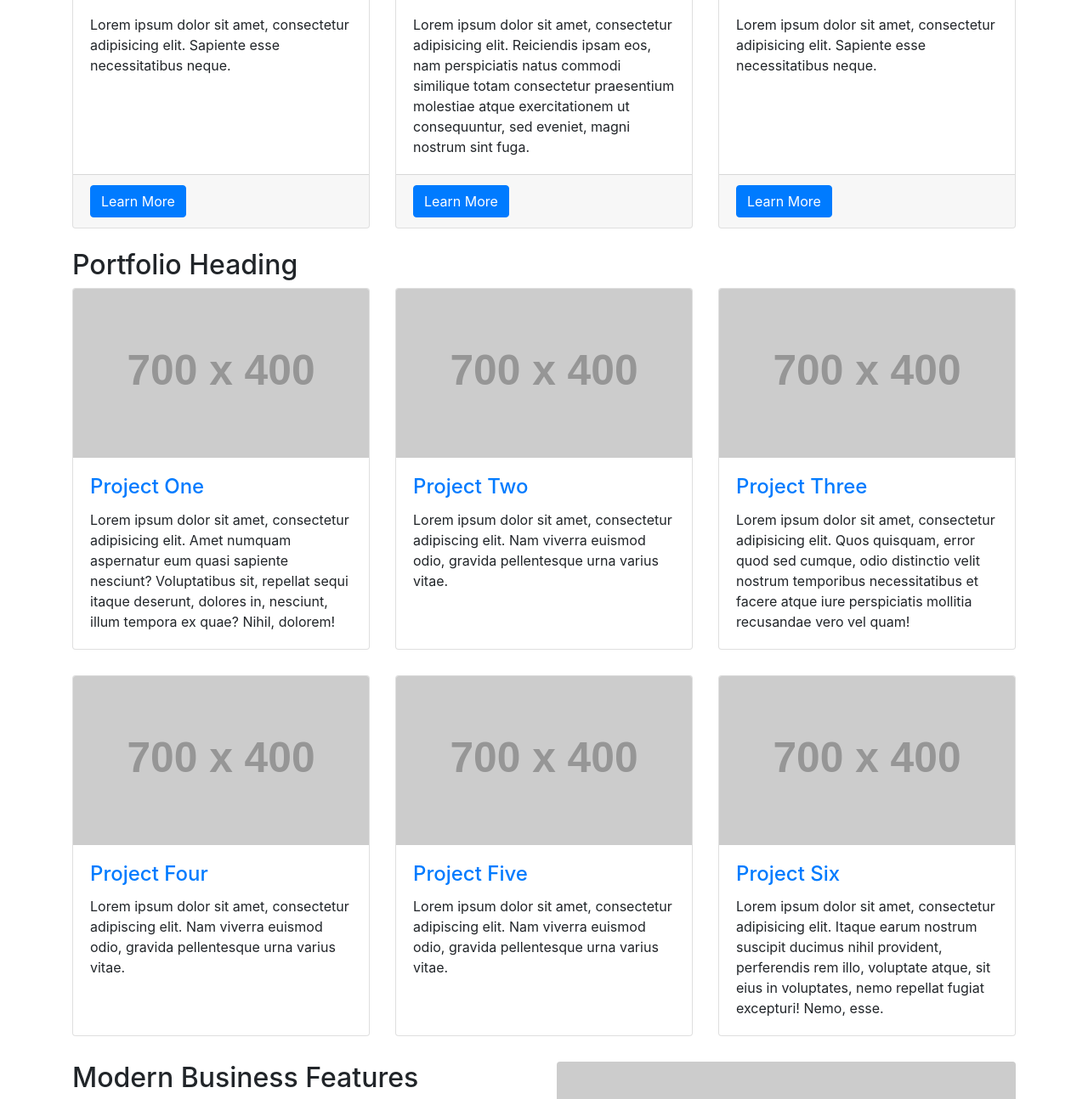
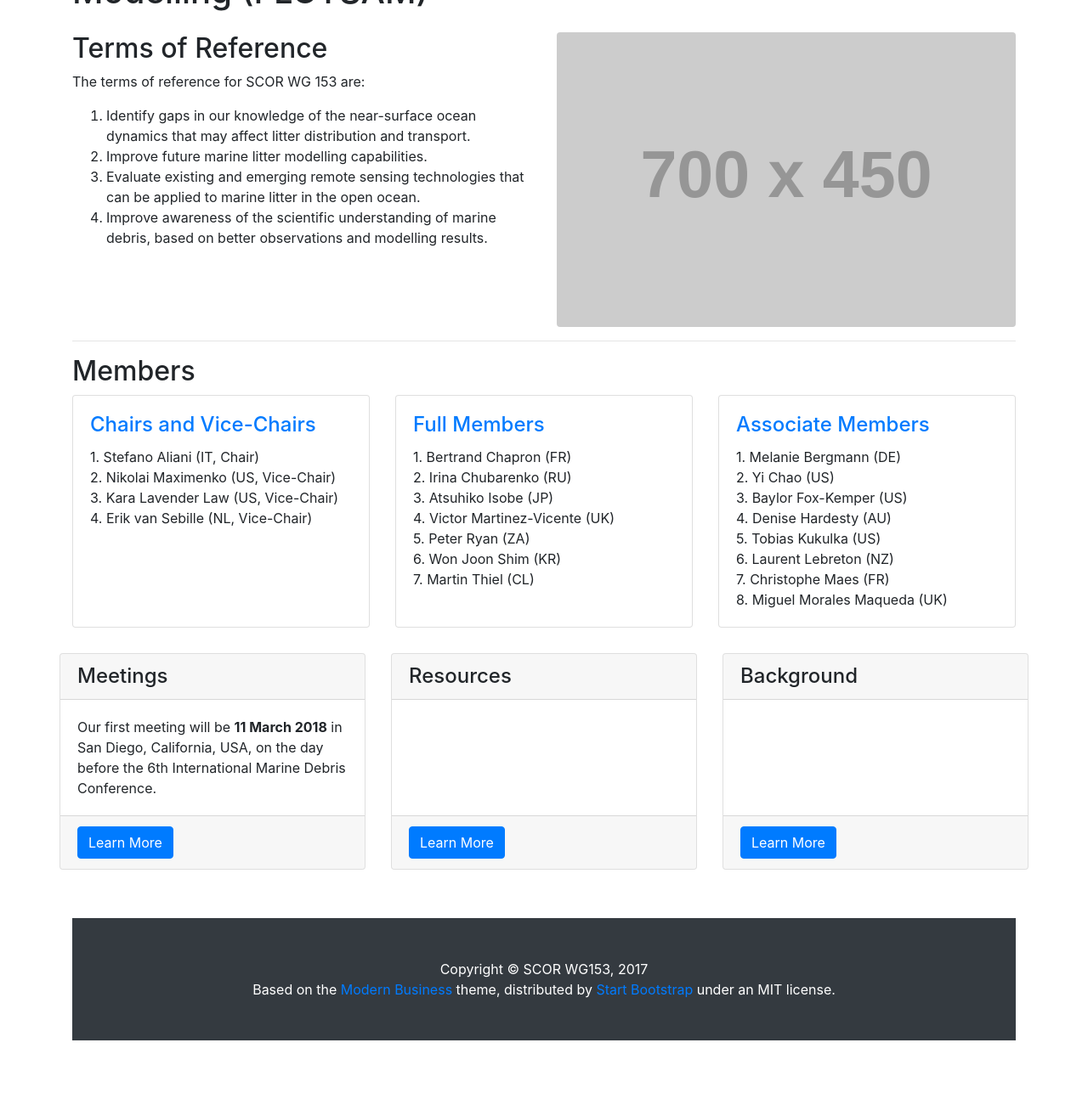
Before and after one commit to SCOR-FLOTSAM/website, a website: page index.html in a window 1280 px wide. Shown: the part 730-2024 px from the top of the page at 85% size. After the commit the page ends 1955 px from the top, so only its background shows below. Drawn offline with Linux system fonts and the light colour scheme; placeholder pictures from the web are drawn by us.

Commit message:
First push of scor texts

```diff
--- a/index.html
+++ b/index.html
@@ -8,7 +8,7 @@
     <meta name="description" content="">
     <meta name="author" content="">
 
-    <title>Modern Business - Start Bootstrap Template</title>
+    <title>SCOR WG 153: FLOTSAM</title>
 
     <!-- Bootstrap core CSS -->
     <link href="vendor/bootstrap/css/bootstrap.min.css" rel="stylesheet">
@@ -23,7 +23,7 @@
     <!-- Navigation -->
     <nav class="navbar fixed-top navbar-expand-lg navbar-dark bg-dark fixed-top">
       <div class="container">
-        <a class="navbar-brand" href="index.html">Start Bootstrap</a>
+        <a class="navbar-brand" href="index.html">SCOR WG 153: FLOTSAM</a>
         <button class="navbar-toggler navbar-toggler-right" type="button" data-toggle="collapse" data-target="#navbarResponsive" aria-controls="navbarResponsive" aria-expanded="false" aria-label="Toggle navigation">
           <span class="navbar-toggler-icon"></span>
         </button>
@@ -121,15 +121,100 @@
     <!-- Page Content -->
     <div class="container">
 
-      <h1 class="my-4">Welcome to Modern Business</h1>
+      <h1 class="my-4">SCOR Working Group 153:<br>
+        Floating Litter and its Oceanic TranSport Analysis and Modelling (FLOTSAM)</h1>
+
+      <!-- Features Section -->
+      <div class="row">
+        <div class="col-lg-6">
+          <h2>Terms of Reference</h2>
+          <p>The terms of reference for SCOR WG 153 are:</p>
+          <ol>
+            <li>Identify gaps in our knowledge of the near-surface ocean dynamics that may affect litter distribution and transport.</li>
+            <li>Improve future marine litter modelling capabilities.</li>
+            <li>Evaluate existing and emerging remote sensing technologies that can be applied to marine litter in the open ocean.</li>
+            <li>Improve awareness of the scientific understanding of marine debris, based on better observations and modelling results.</li>
+          </ol>
+          <p></p>
+        </div>
+        <div class="col-lg-6">
+          <img class="img-fluid rounded" src="http://placehold.it/700x450" alt="">
+        </div>
+      </div>
+      <!-- /.row -->
+
+      <hr>
+
+      <!-- Portfolio Section -->
+      <h2>Members</h2>
+
+      <div class="row">
+        <div class="col-lg-4 col-sm-6 portfolio-item">
+          <div class="card h-100">
+            <!--<a href="#"><img class="card-img-top" src="http://placehold.it/700x400" alt=""></a>-->
+            <div class="card-body">
+              <h4 class="card-title">
+                <a href="#">Chairs and Vice-Chairs</a>
+              </h4>
+              <p class="card-text">
+                1. Stefano Aliani (IT, Chair)<br>
+                2. Nikolai Maximenko (US, Vice-Chair)<br>
+                3. Kara Lavender Law (US, Vice-Chair)<br>
+                4. Erik van Sebille (NL, Vice-Chair)
+              </p>
+            </div>
+          </div>
+        </div>
+        <div class="col-lg-4 col-sm-6 portfolio-item">
+          <div class="card h-100">
+            <!--<a href="#"><img class="card-img-top" src="http://placehold.it/700x400" alt=""></a>-->
+            <div class="card-body">
+              <h4 class="card-title">
+                <a href="#">Full Members</a>
+              </h4>
+              <p class="card-text">
+                1. Bertrand Chapron (FR)<br>
+                2. Irina Chubarenko (RU)<br>
+                3. Atsuhiko Isobe (JP)<br>
+                4. Victor Martinez-Vicente (UK)<br>
+                5. Peter Ryan (ZA)<br>
+                6. Won Joon Shim (KR)<br>
+                7. Martin Thiel (CL)
+              </p>
+            </div>
+          </div>
+        </div>
+        <div class="col-lg-4 col-sm-6 portfolio-item">
+          <div class="card h-100">
+            <!--<a href="#"><img class="card-img-top" src="http://placehold.it/700x400" alt=""></a>-->
+            <div class="card-body">
+              <h4 class="card-title">
+                <a href="#">Associate Members</a>
+              </h4>
+              <p class="card-text">
+                1. Melanie Bergmann (DE)<br>
+                2. Yi Chao (US)<br>
+                3. Baylor Fox-Kemper (US)<br>
+                4. Denise Hardesty (AU)<br>
+                5. Tobias Kukulka (US)<br>
+                6. Laurent Lebreton (NZ)<br>
+                7. Christophe Maes (FR)<br>
+                8. Miguel Morales Maqueda (UK)<br>
+              </p>
+            </div>
+          </div>
+        </div>
+      <!-- /.row -->
+
+      <hr>
 
       <!-- Marketing Icons Section -->
       <div class="row">
         <div class="col-lg-4 mb-4">
           <div class="card h-100">
-            <h4 class="card-header">Card Title</h4>
+            <h4 class="card-header">Meetings</h4>
             <div class="card-body">
-              <p class="card-text">Lorem ipsum dolor sit amet, consectetur adipisicing elit. Sapiente esse necessitatibus neque.</p>
+              <p class="card-text">Our first meeting will be <strong>11 March 2018</strong> in San Diego, California, USA, on the day before the 6th International Marine Debris Conference.</p>
             </div>
             <div class="card-footer">
               <a href="#" class="btn btn-primary">Learn More</a>
@@ -138,9 +223,11 @@
         </div>
         <div class="col-lg-4 mb-4">
           <div class="card h-100">
-            <h4 class="card-header">Card Title</h4>
+            <h4 class="card-header">Resources</h4>
             <div class="card-body">
-              <p class="card-text">Lorem ipsum dolor sit amet, consectetur adipisicing elit. Reiciendis ipsam eos, nam perspiciatis natus commodi similique totam consectetur praesentium molestiae atque exercitationem ut consequuntur, sed eveniet, magni nostrum sint fuga.</p>
+              <p class="card-text">
+
+              </p>
             </div>
             <div class="card-footer">
               <a href="#" class="btn btn-primary">Learn More</a>
@@ -149,9 +236,11 @@
         </div>
         <div class="col-lg-4 mb-4">
           <div class="card h-100">
-            <h4 class="card-header">Card Title</h4>
+            <h4 class="card-header">Background</h4>
             <div class="card-body">
-              <p class="card-text">Lorem ipsum dolor sit amet, consectetur adipisicing elit. Sapiente esse necessitatibus neque.</p>
+              <p class="card-text">
+
+              </p>
             </div>
             <div class="card-footer">
               <a href="#" class="btn btn-primary">Learn More</a>
@@ -161,112 +250,8 @@
       </div>
       <!-- /.row -->
 
-      <!-- Portfolio Section -->
-      <h2>Portfolio Heading</h2>
-
-      <div class="row">
-        <div class="col-lg-4 col-sm-6 portfolio-item">
-          <div class="card h-100">
-            <a href="#"><img class="card-img-top" src="http://placehold.it/700x400" alt=""></a>
-            <div class="card-body">
-              <h4 class="card-title">
-                <a href="#">Project One</a>
-              </h4>
-              <p class="card-text">Lorem ipsum dolor sit amet, consectetur adipisicing elit. Amet numquam aspernatur eum quasi sapiente nesciunt? Voluptatibus sit, repellat sequi itaque deserunt, dolores in, nesciunt, illum tempora ex quae? Nihil, dolorem!</p>
-            </div>
-          </div>
-        </div>
-        <div class="col-lg-4 col-sm-6 portfolio-item">
-          <div class="card h-100">
-            <a href="#"><img class="card-img-top" src="http://placehold.it/700x400" alt=""></a>
-            <div class="card-body">
-              <h4 class="card-title">
-                <a href="#">Project Two</a>
-              </h4>
-              <p class="card-text">Lorem ipsum dolor sit amet, consectetur adipiscing elit. Nam viverra euismod odio, gravida pellentesque urna varius vitae.</p>
-            </div>
-          </div>
-        </div>
-        <div class="col-lg-4 col-sm-6 portfolio-item">
-          <div class="card h-100">
-            <a href="#"><img class="card-img-top" src="http://placehold.it/700x400" alt=""></a>
-            <div class="card-body">
-              <h4 class="card-title">
-                <a href="#">Project Three</a>
-              </h4>
-              <p class="card-text">Lorem ipsum dolor sit amet, consectetur adipisicing elit. Quos quisquam, error quod sed cumque, odio distinctio velit nostrum temporibus necessitatibus et facere atque iure perspiciatis mollitia recusandae vero vel quam!</p>
-            </div>
-          </div>
-        </div>
-        <div class="col-lg-4 col-sm-6 portfolio-item">
-          <div class="card h-100">
-            <a href="#"><img class="card-img-top" src="http://placehold.it/700x400" alt=""></a>
-            <div class="card-body">
-              <h4 class="card-title">
-                <a href="#">Project Four</a>
-              </h4>
-              <p class="card-text">Lorem ipsum dolor sit amet, consectetur adipiscing elit. Nam viverra euismod odio, gravida pellentesque urna varius vitae.</p>
-            </div>
-          </div>
-        </div>
-        <div class="col-lg-4 col-sm-6 portfolio-item">
-          <div class="card h-100">
-            <a href="#"><img class="card-img-top" src="http://placehold.it/700x400" alt=""></a>
-            <div class="card-body">
-              <h4 class="card-title">
-                <a href="#">Project Five</a>
-              </h4>
-              <p class="card-text">Lorem ipsum dolor sit amet, consectetur adipiscing elit. Nam viverra euismod odio, gravida pellentesque urna varius vitae.</p>
-            </div>
-          </div>
-        </div>
-        <div class="col-lg-4 col-sm-6 portfolio-item">
-          <div class="card h-100">
-            <a href="#"><img class="card-img-top" src="http://placehold.it/700x400" alt=""></a>
-            <div class="card-body">
-              <h4 class="card-title">
-                <a href="#">Project Six</a>
-              </h4>
-              <p class="card-text">Lorem ipsum dolor sit amet, consectetur adipisicing elit. Itaque earum nostrum suscipit ducimus nihil provident, perferendis rem illo, voluptate atque, sit eius in voluptates, nemo repellat fugiat excepturi! Nemo, esse.</p>
-            </div>
-          </div>
-        </div>
-      </div>
-      <!-- /.row -->
-
-      <!-- Features Section -->
-      <div class="row">
-        <div class="col-lg-6">
-          <h2>Modern Business Features</h2>
-          <p>The Modern Business template by Start Bootstrap includes:</p>
-          <ul>
-            <li>
-              <strong>Bootstrap v4</strong>
-            </li>
-            <li>jQuery</li>
-            <li>Font Awesome</li>
-            <li>Working contact form with validation</li>
-            <li>Unstyled page elements for easy customization</li>
-          </ul>
-          <p>Lorem ipsum dolor sit amet, consectetur adipisicing elit. Corporis, omnis doloremque non cum id reprehenderit, quisquam totam aspernatur tempora minima unde aliquid ea culpa sunt. Reiciendis quia dolorum ducimus unde.</p>
-        </div>
-        <div class="col-lg-6">
-          <img class="img-fluid rounded" src="http://placehold.it/700x450" alt="">
-        </div>
-      </div>
-      <!-- /.row -->
-
       <hr>
 
-      <!-- Call to Action Section -->
-      <div class="row mb-4">
-        <div class="col-md-8">
-          <p>Lorem ipsum dolor sit amet, consectetur adipisicing elit. Molestias, expedita, saepe, vero rerum deleniti beatae veniam harum neque nemo praesentium cum alias asperiores commodi.</p>
-        </div>
-        <div class="col-md-4">
-          <a class="btn btn-lg btn-secondary btn-block" href="#">Call to Action</a>
-        </div>
-      </div>
 
     </div>
     <!-- /.container -->
@@ -274,7 +259,9 @@
     <!-- Footer -->
     <footer class="py-5 bg-dark">
       <div class="container">
-        <p class="m-0 text-center text-white">Copyright &copy; Your Website 2017</p>
+        <p class="m-0 text-center text-white">Copyright &copy; SCOR WG153, 2017<br>
+          Based on the <a href ="https://blackrockdigital.github.io/startbootstrap-modern-business/">Modern Business</a> theme, distributed by <a href="https://startbootstrap.com/template-overviews/modern-business/">Start Bootstrap</a> under an MIT license.
+        </p>
       </div>
       <!-- /.container -->
     </footer>
```
